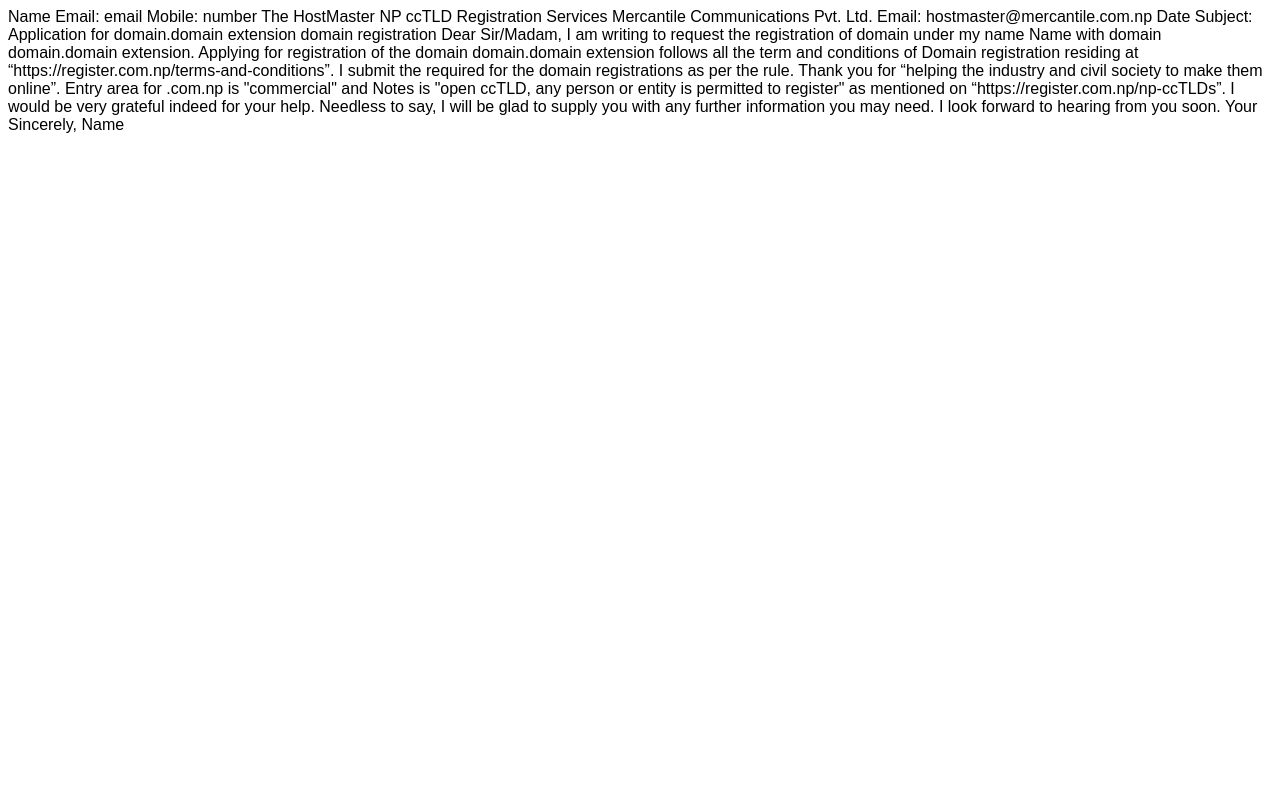
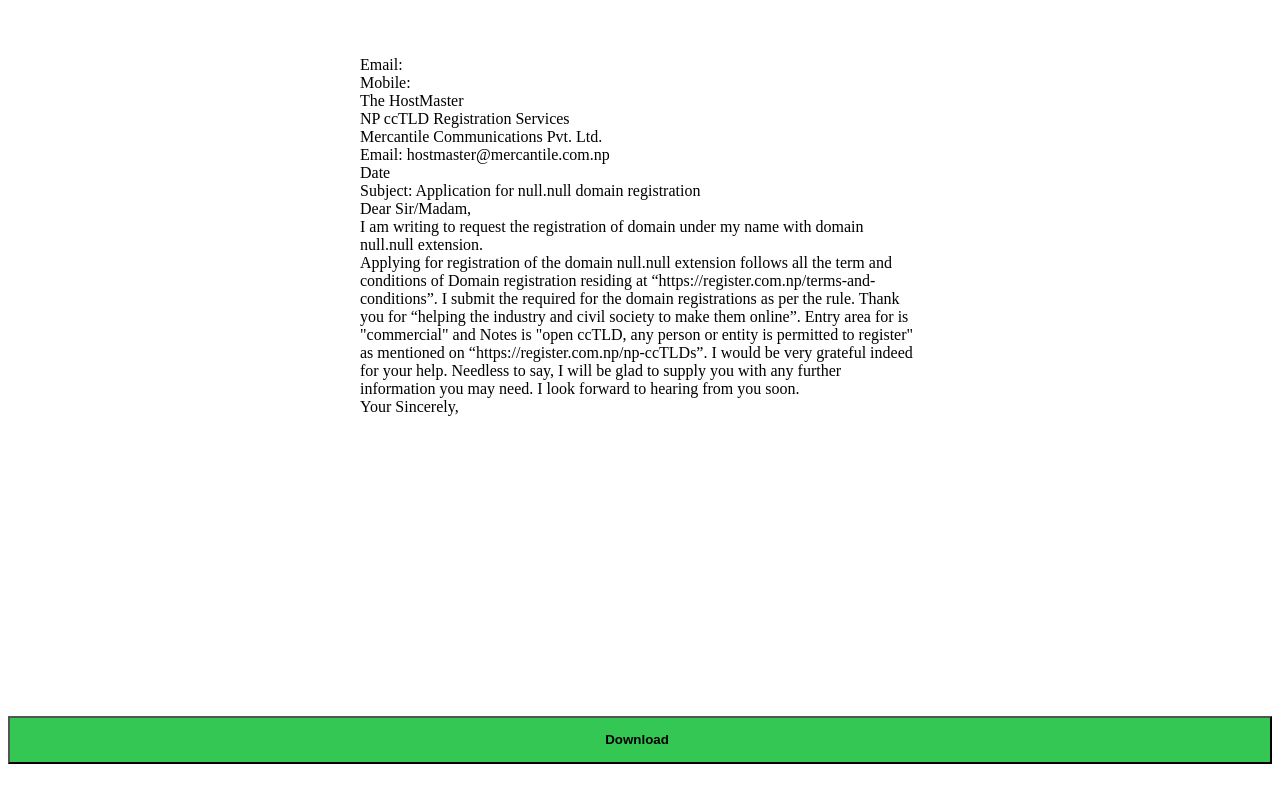
Before and after one commit to atushmaharjan/bigbracket, a PHP site: the page made by Cover Letter/redirect.html in a window 1280 px wide. Before the commit the page ends 133 px from the top, so only its background shows below. Run offline with PHP 8.4, Linux system fonts and the light colour scheme.

Commit message:
Redirect data added

```diff
--- a/Cover Letter/main.js
+++ b/Cover Letter/main.js
@@ -1,7 +1,23 @@
+// function myFunction() {
+//     location.replace("redirect.html")
+//   }
 
-window.onload = function(){
-    document.getElementById("btn").addEventListener("click", myFunction);
-       function myFunction() {
-        window.location.href = "http://www.w3schools.com";
-       }
-}
+
+  window.addEventListener('load', ()=>{
+    const params = (new URL(document.location)).searchParams;
+    const name = params.get('name');
+    const email = params.get('email');
+    const mobile = params.get('phone');
+    const domainName = params.get('domainName');
+    const domainExtension = params.get('domainExtension');
+
+    document.querySelectorAll('.name').forEach(item=>{
+        item.innerText = name
+    })
+    document.querySelector('#email').innerText = email
+    document.querySelector('#mobile').innerText = mobile
+    document.querySelectorAll('.domain-extension').forEach(item=>{
+        item.innerText = domainName+"."+domainExtension
+    })
+    document.querySelector('#just-domain-extension').innerText = domainExtension
+})
--- a/Cover Letter/redirect.html
+++ b/Cover Letter/redirect.html
@@ -2,34 +2,42 @@
 <html>
 <head>
 	<title>Cover Page</title>
-	<link rel="stylesheet" type="text/css" href="style.css">
+	<link rel="stylesheet" type="text/css" href="style2.css">
 </head>
 <body>
-	<div class="">
-	Name
-	Email: email
-	Mobile: number
+	<div class="container">
 
-	The HostMaster
-	NP ccTLD Registration Services
-	Mercantile Communications Pvt. Ltd.
-	Email: hostmaster@mercantile.com.np
+		<div class="top">
+			<span class="name"></span><br>
+			Email: <span id="email"></span><br>
+			Mobile: <span id="mobile"></span><br>
+		</div>
+	The HostMaster<br>
+	NP ccTLD Registration Services<br>
+	Mercantile Communications Pvt. Ltd.<br>
+	Email: hostmaster@mercantile.com.np<br>
 
-	Date
+	Date<br>
 
-	Subject: Application for domain.domain extension domain registration
+	Subject: Application for <span class="domain-extension">hello</span> domain registration<br>
 
-	Dear Sir/Madam,
-	I am writing to request the registration of domain under my name Name with domain domain.domain extension.
+	Dear Sir/Madam,</br>
+	I am writing to request the registration of domain under my name <span class="name"></span> with domain <span class="domain-extension"></span> extension.<br>
 
-	Applying for registration of the domain domain.domain extension follows all the term and conditions of Domain registration residing at “https://register.com.np/terms-and-conditions”. I submit the required for the domain registrations as per the rule.
+	Applying for registration of the domain <span class="domain-extension"></span> extension follows all the term and conditions of Domain registration residing at “https://register.com.np/terms-and-conditions”. I submit the required for the domain registrations as per the rule.
 
-	Thank you for “helping the industry and civil society to make them online”. Entry area for .com.np is "commercial" and Notes is "open ccTLD, any person or entity is permitted to register" as mentioned on “https://register.com.np/np-ccTLDs”.
+	Thank you for “helping the industry and civil society to make them online”. Entry area for <span id="just-domain-extension"></span> is "commercial" and Notes is "open ccTLD, any person or entity is permitted to register" as mentioned on “https://register.com.np/np-ccTLDs”.
 
-	I would be very grateful indeed for your help. Needless to say, I will be glad to supply you with any further information you may need. I look forward to hearing from you soon.
+	I would be very grateful indeed for your help. Needless to say, I will be glad to supply you with any further information you may need. I look forward to hearing from you soon.</br>
 
-	Your Sincerely,
-	Name
+	Your Sincerely,</br>
+	<span class="name"></span><br>
+
+
+	<script src="main.js">
+
+	</script>
 </div>
+<input type="submit" value="Download">
 </body>
 </html>
--- a/Cover Letter/style.css
+++ b/Cover Letter/style.css
@@ -8,8 +8,8 @@
 	width: 30rem;
 	margin:3% auto;
 	border-radius: 1rem;
-	background-color: rgba(53, 52, 52, 0.1);
-	box-shadow: 0 0 0.8rem #000000;
+	background-color: rgba(165, 163, 163, 0.1);
+	box-shadow: 0 0 0.8rem #272727;
 }
 
 .header {
@@ -41,6 +41,12 @@
 	color: rgb(12, 14, 13);
 	cursor: pointer;
 }
+.main input[type="submit"]{
+	padding-left: 0;
+	background-color: #313d52;
+    font-weight: bold;
+	margin-bottom: 2rem;
+}
 
 .main h2{
 	color: #312d2d;
@@ -49,12 +55,6 @@
 	padding-left: 2.5rem;
 }
 
-.main button {
-	padding-left: 0;
-	background-color: #313d52;
-    font-weight: bold;
-	margin-bottom: 2rem;
-}
 
 .main span {
 	position: relative;
--- /dev/null
+++ b/Cover Letter/style2.css
@@ -0,0 +1,20 @@
+.container {
+	width: 35rem;
+	height: 40rem;
+	margin:3% auto;
+}
+.container.top{
+	margin-left: 2rem;
+	padding: 20rem;
+}
+
+
+input[type="submit"]{
+	padding-left: 0;
+	background-color: #35c754;
+    font-weight: bold;
+	margin-bottom: 2rem;
+	width: 100%;
+	height: 3rem;
+	cursor: pointer;
+}
```
Also changed, not shown: Cover Letter/index.html (+5 -13 lines).
